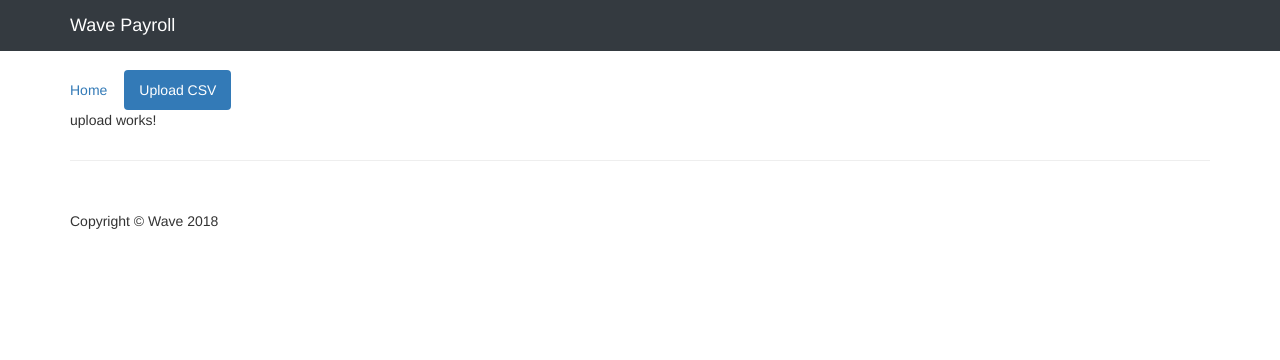
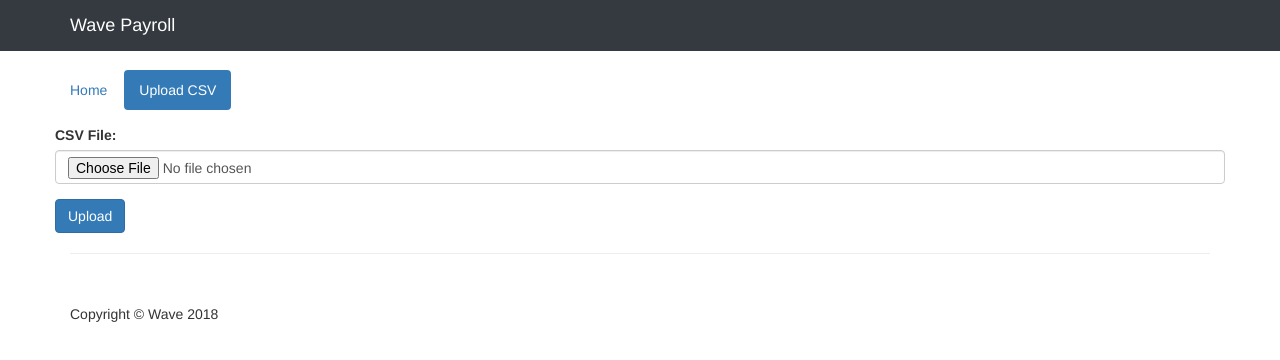
Before and after one commit to mohammadfarooqi/se-challenge-payroll-client, an Angular app: page /upload in a window 1280 px wide. Shown: the top 360 px of the page. Built offline with nearby package versions, Linux system fonts and the light colour scheme.

Commit message:
upload component updated with file upload working

```diff
--- a/src/app/client/upload/upload.component.html
+++ b/src/app/client/upload/upload.component.html
@@ -1,3 +1,16 @@
-<p>
-  upload works!
-</p>
+<div class="row" style="margin-top: 15px">
+  <div class="alert alert-danger" role="alert" *ngIf="error === true && error_message != ''">
+    <span class="glyphicon glyphicon-exclamation-sign" aria-hidden="true"></span>
+    <span class="sr-only">Error:</span>
+    {{ error_message }}
+  </div>
+
+  <form #activityForm="ngForm" (submit)="onSubmit(activityForm)">
+    <div class="form-group">
+      <label for="file">CSV File: </label>
+      <input type="file" class="form-control" id="file" ngModel name="file" #file="ngModel" accept=".csv" (change)="setFile($event)">
+    </div>
+
+    <input type="submit" value="Upload" class="btn btn-primary">
+  </form>
+</div>
--- a/src/app/client/upload/upload.component.ts
+++ b/src/app/client/upload/upload.component.ts
@@ -1,4 +1,8 @@
 import { Component, OnInit } from '@angular/core';
+import { Http, Response } from '@angular/http';
+import { Router } from '@angular/router';
+
+import { environment } from '../../../environments/environment';
 
 @Component({
   selector: 'app-upload',
@@ -7,9 +11,56 @@
 })
 export class UploadComponent implements OnInit {
 
-  constructor() { }
+  private api = environment.apiurl;
+
+  file: any = null;
+  error: Boolean = false;
+  error_message: String = '';
+
+  constructor(private http: Http, private router: Router) { }
 
   ngOnInit() {
   }
 
+  onSubmit(form) {
+    if (this.file != undefined && this.file != null) {
+      this.error = false;
+      this.error_message = '';
+      // console.log('there is a file');
+
+      const _formData = new FormData();
+      _formData.append('file', this.file, this.file.name);
+
+      console.log(_formData);
+
+      this.http.post(this.api + '/api/upload', _formData).subscribe(
+        (data: Response) => {
+          const _data = data.json();
+          const message = _data.message;
+          const csvJSON = _data.csvJSON;
+
+          console.log('post successful message: ' + message);
+          console.log('csvJSON', csvJSON);
+          // forward to /activity/list
+          // this.router.navigateByUrl('/activity/list');
+        },
+        (err: Response) => {
+          const _err = err.json();
+          console.log(_err.message);
+          this.error = true;
+          this.error_message = _err.message;
+        }
+      );
+    } else {
+      this.error = true;
+      this.error_message = 'Please select a .csv file.';
+    }
+  }
+
+  setFile(file) {
+    // console.log(file.target.files[0]);
+    this.file = file.target.files[0];
+    console.log('File set: ', this.file);
+  }
+
 }
```
